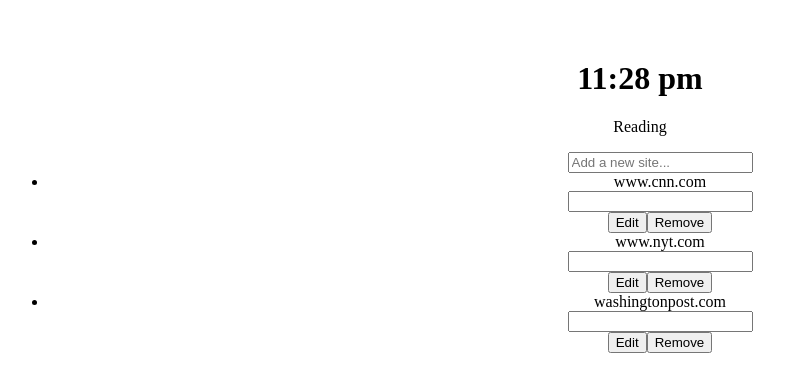
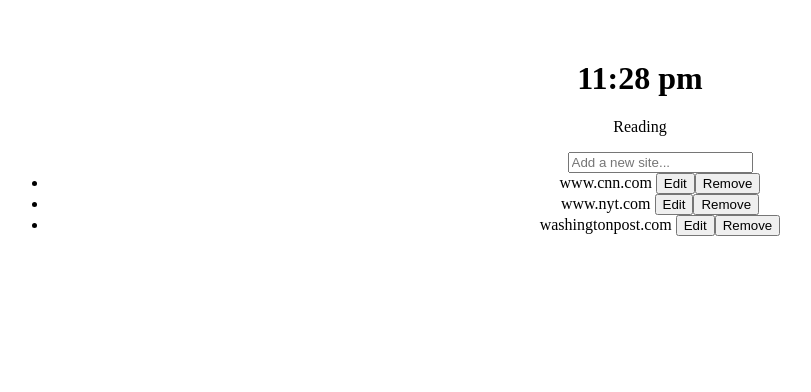
Before and after one commit to LiminalCrab/Startpage, a Vue app: page / in a window 1280 px wide. Shown: the top 392 px of the page, without its empty margins (0-811 px from the left). Built offline with nearby package versions, Linux system fonts and the light colour scheme.

Commit message:
Edit button now toggles input form.

```diff
--- a/src/components/Site.vue
+++ b/src/components/Site.vue
@@ -1,8 +1,11 @@
 <template>
-<li>
-
-    <span> {{ siteName }} <!-- array --> </span>
-        <form @submit.prevent="stopEdit()">
+<div class="container">
+    <li>
+        <span> {{ siteName }} <!-- array --> </span>
+        <button @click="doEdit() ; isHidden = !isHidden"> Edit </button>
+        <button @click="$emit('site-remove')">Remove</button>
+    </li>
+    <form @submit.prevent="stopEdit()" v-if="!isHidden">
             <input
                 type="text"
                 v-model="newSiteName"
@@ -10,9 +13,7 @@
                 ref="fnewSite"
             />
         </form>
-    <button @click="doEdit()">Edit</button>
-    <button @click="$emit('site-remove')">Remove</button>
-</li>
+</div>
 </template>
 
 <script>
@@ -21,6 +22,7 @@ export default {
     data: function() {
         return{
             isEditable: false,
+            isHidden: true,
             newSiteName: ""
         };
     },
```
